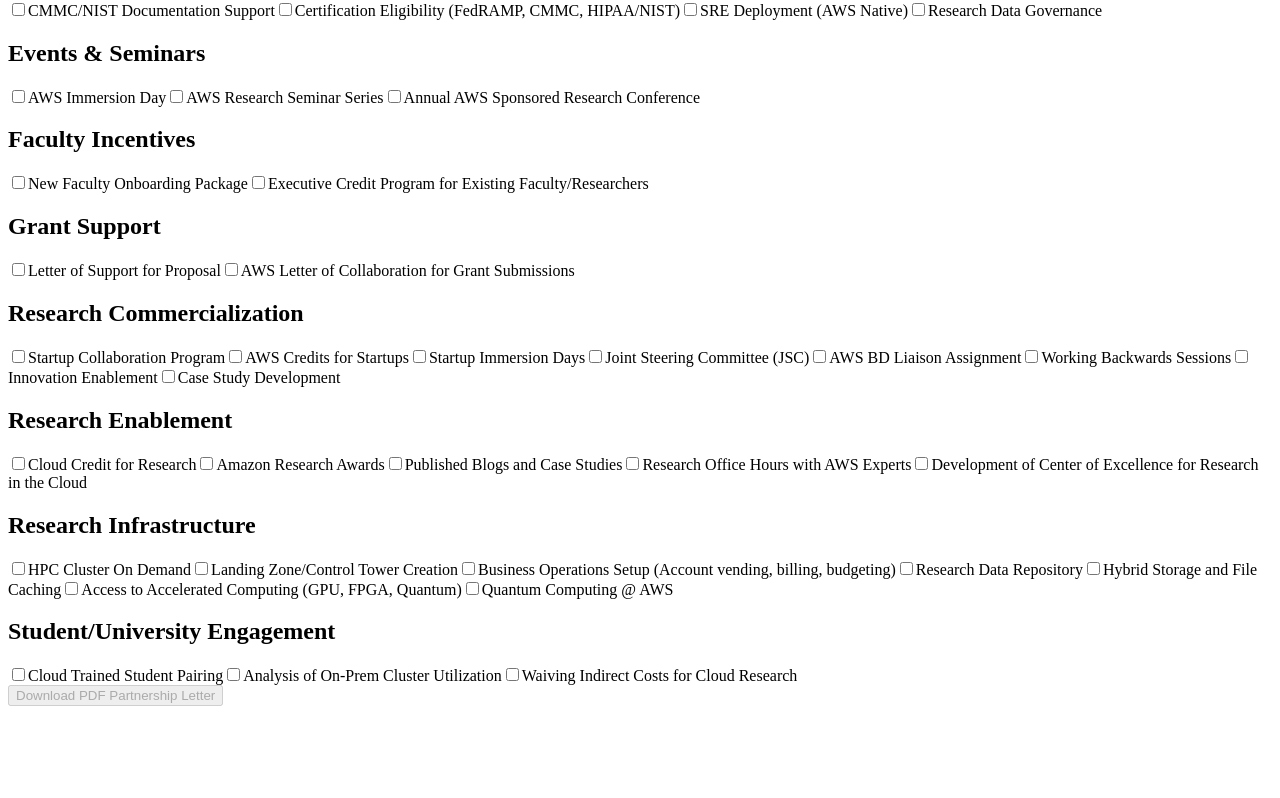
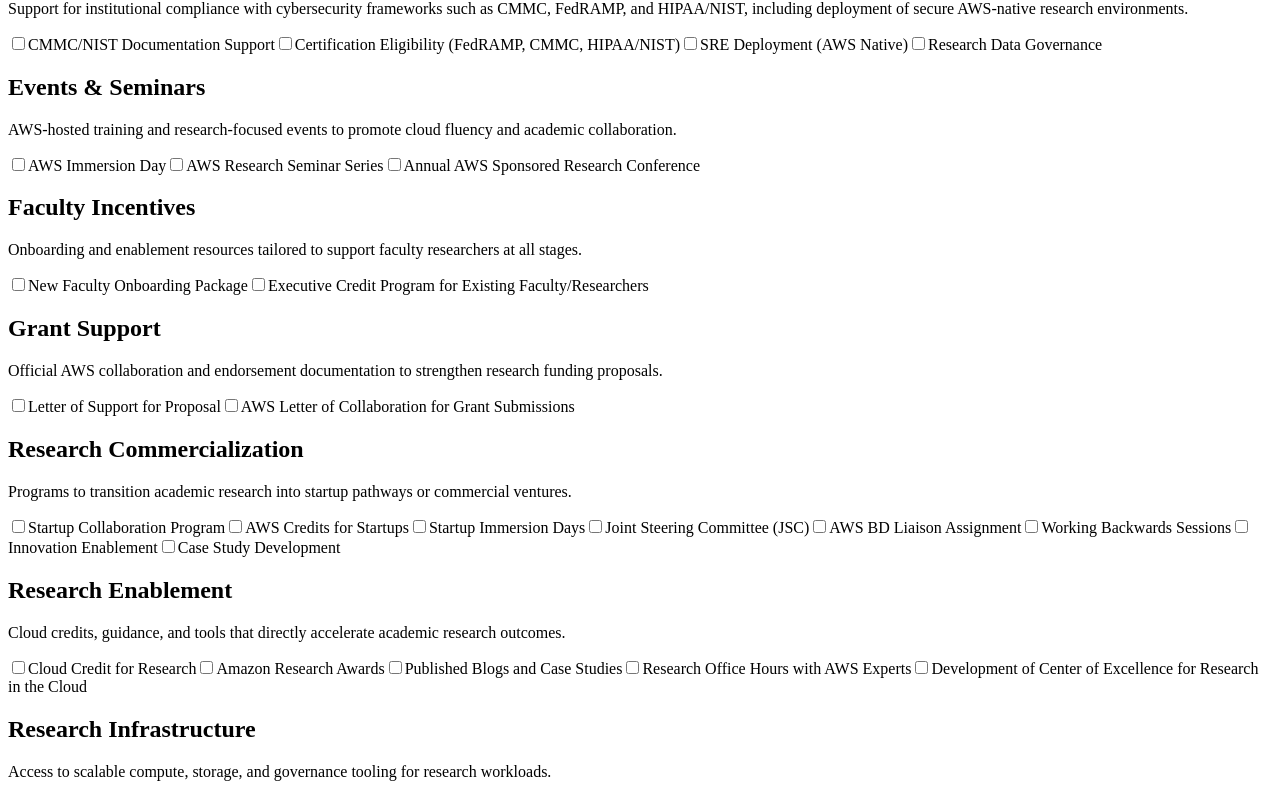
Before and after one commit to jplaverde/AWS-Research-Deal-Builder, a React (Vite) app: page / in a window 1280 px wide. Shown: the part 480-1278 px from the top of the page. Before the commit the page ends 1194 px from the top, so only its background shows below. Built offline with nearby package versions, Linux system fonts and the light colour scheme.

Commit message:
Switch from docx to PDF generation using jsPDF

```diff
--- a/package.json
+++ b/package.json
@@ -10,6 +10,7 @@
     "docx": "^9.5.1",
     "file-saver": "^2.0.5",
     "html-docx-js": "^0.3.1",
+    "jspdf": "^3.0.1",
     "react": "^18.2.0",
     "react-dom": "^18.2.0"
   },
--- a/src/App.jsx
+++ b/src/App.jsx
@@ -54,6 +54,17 @@
   ]
 };
 
+const categoryDescriptions = {
+  "Compliance & Secure Research Environment (SRE)": "Support for institutional compliance with cybersecurity frameworks such as CMMC, FedRAMP, and HIPAA/NIST, including deployment of secure AWS-native research environments.",
+  "Events & Seminars": "AWS-hosted training and research-focused events to promote cloud fluency and academic collaboration.",
+  "Faculty Incentives": "Onboarding and enablement resources tailored to support faculty researchers at all stages.",
+  "Grant Support": "Official AWS collaboration and endorsement documentation to strengthen research funding proposals.",
+  "Research Commercialization": "Programs to transition academic research into startup pathways or commercial ventures.",
+  "Research Enablement": "Cloud credits, guidance, and tools that directly accelerate academic research outcomes.",
+  "Research Infrastructure": "Access to scalable compute, storage, and governance tooling for research workloads.",
+  "Student/University Engagement": "Hands-on programs to involve students, track on-prem usage, and encourage cloud experimentation."
+};
+
 export default function ResearchDealBuilder() {
   const [selected, setSelected] = useState({});
   const [institutionName, setInstitutionName] = useState("");
@@ -69,48 +80,37 @@
 
   const generatePDF = () => {
     const doc = new jsPDF();
-    doc.setFontSize(18);
-    doc.setTextColor(255, 153, 0); // AWS orange
-    doc.text("AWS Research Partnership Letter", 14, 20);
+    doc.setFontSize(16);
+    doc.setTextColor(255, 153, 0);
+    doc.text("AWS Research Partnership Letter", 20, 20);
 
     doc.setFontSize(12);
     doc.setTextColor(0, 0, 0);
-    doc.text(`To: ${institutionName}`, 14, 30);
-    doc.text(
-      `AWS proposes the following tailored research engagement framework to support innovation, security, and scalability for your institution.`,
-      14,
-      40,
-      { maxWidth: 180 }
-    );
+    doc.text(`To: ${institutionName}`, 20, 30);
+    doc.text("AWS proposes the following tailored research engagement framework to support innovation, security, and scalability for your institution.", 20, 40, { maxWidth: 170 });
 
     let y = 55;
-
     Object.entries(selected).forEach(([category, items]) => {
-      doc.setTextColor(35, 47, 62); // AWS dark blue
+      doc.setTextColor(35, 47, 62);
       doc.setFontSize(14);
-      doc.text(category, 14, y);
-      y += 8;
+      doc.text(category, 20, y);
+      y += 6;
 
       doc.setFontSize(12);
       doc.setTextColor(0, 0, 0);
       items.forEach((item) => {
-        doc.text(`- ${item}`, 18, y);
-        y += 7;
+        doc.text(`• ${item}`, 25, y);
+        y += 6;
         if (y > 270) {
           doc.addPage();
           y = 20;
         }
       });
-
-      y += 10;
+      y += 4;
     });
 
-    doc.text(
-      `AWS will work in partnership with ${institutionName} to enable best-in-class research, accelerate time to insight, and prepare researchers with compliant and cost-effective cloud resources.`,
-      14,
-      y,
-      { maxWidth: 180 }
-    );
+    doc.setFontSize(12);
+    doc.text(`AWS will work in partnership with ${institutionName} to enable best-in-class research, accelerate time to insight, and prepare researchers with compliant and cost-effective cloud resources.`, 20, y, { maxWidth: 170 });
 
     doc.save(`${institutionName.replace(/\s+/g, "_")}_AWS_Partnership_Letter.pdf`);
   };
@@ -142,6 +142,7 @@
       {Object.entries(researchOptions).map(([category, options]) => (
         <div key={category} className="my-6 border border-gray-200 rounded shadow-sm p-4">
           <h2 className="text-xl font-semibold text-orange-600 mb-2">{category}</h2>
+          <p className="text-sm text-gray-600 mb-2">{categoryDescriptions[category]}</p>
           {options.map((opt) => (
             <label key={opt} className="block mb-1">
               <input
@@ -162,7 +163,7 @@
           disabled={!institutionName}
           className="bg-orange-500 text-white px-4 py-2 rounded hover:bg-orange-600 disabled:opacity-50"
         >
-          Download PDF Partnership Letter
+          Download Partnership Letter
         </button>
       </div>
     </div>
```
Also changed, not shown: 1 other file (tests, documents, lock files or other folders).
